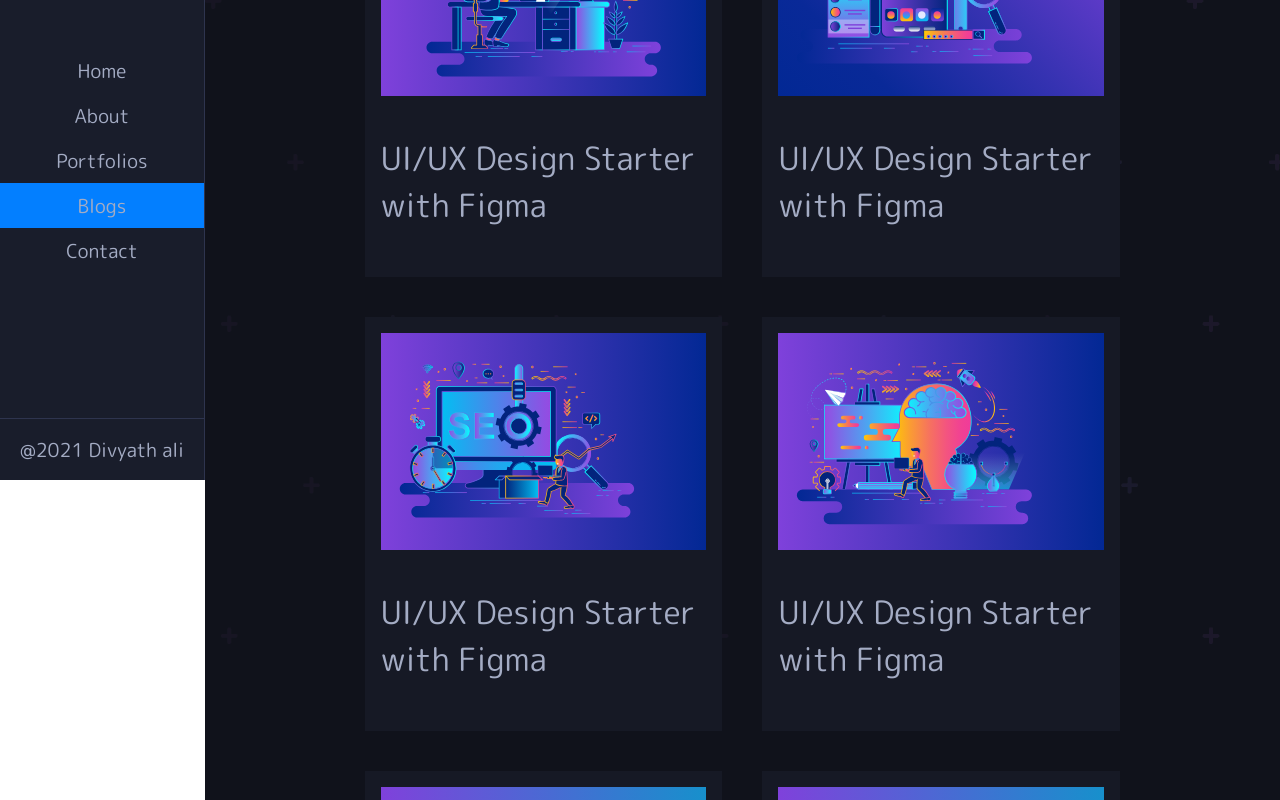
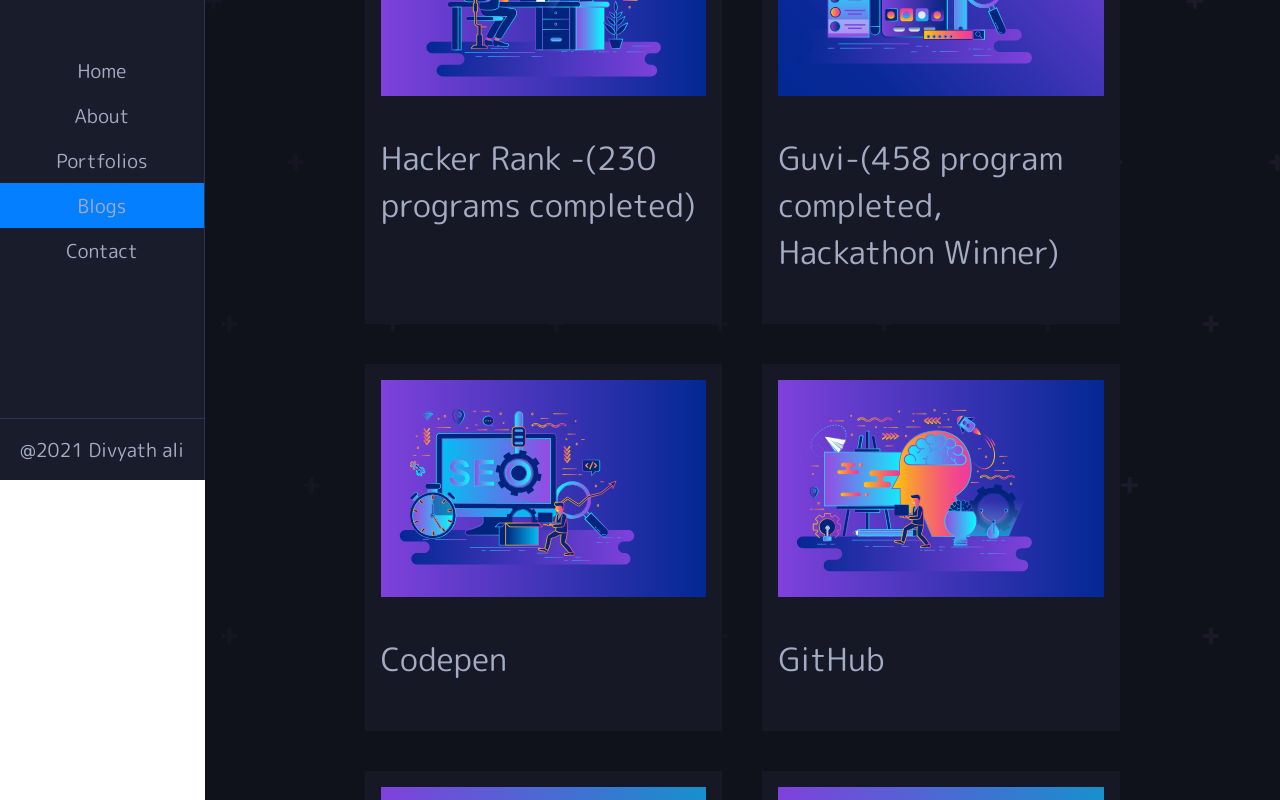
Before and after one commit to Divyathali/Divyathali.github.io, a React (Create React App) app: page /blogs in a window 1280 px wide. Shown: the part 320-1120 px from the top of the page. Built offline with nearby package versions, Linux system fonts and the light colour scheme.

Commit message:
Update allBlogs.js

```diff
--- a/src/Components/allBlogs.js
+++ b/src/Components/allBlogs.js
@@ -8,44 +8,44 @@
     {
         id: 1,
         image: blog1,
-        title: 'UI/UX Design Starter with Figma',
-        link: 'https://www.facebook.com/',
-        date : '21',
-        month: 'Mar',
-        year: '2020'
+        title: 'Hacker Rank -(230 programs completed)',
+        link: 'https://www.hackerrank.com/divyathali',
+        date : '11',
+        month: 'Apr',
+        year: '2021'
     },
     {
         id: 2,
         image: blog2,
-        title: 'UI/UX Design Starter with Figma',
-        link: 'https://www.facebook.com/',
-        date : '09',
+        title: 'Guvi-(458 program completed, Hackathon Winner)',
+        link: 'https://www.guvi.in/divyathalishajahan52',
+        date : '13',
         month: 'Dec',
-        year: '2019'
+        year: '2020'
     },
     {
         id: 3,
         image: blog3,
-        title: 'UI/UX Design Starter with Figma',
-        link: 'https://www.facebook.com/',
-        date : '15',
-        month: 'Jun',
-        year: '2018'
+        title: 'Codepen',
+        link: 'https://codepen.io/Divyathalishajahan',
+        date : '1',
+        month: 'Mar',
+        year: '2021'
     },
     {
         id: 4,
         image: blog4,
-        title: 'UI/UX Design Starter with Figma',
-        link: 'https://www.facebook.com/',
-        date : '04',
-        month: 'Aug',
-        year: '2020'
+        title: 'GitHub',
+        link: 'https://github.com/Divyathali',
+        date : '14',
+        month: 'Apr',
+        year: '2021'
     },
     {
         id: 5,
         image: blog5,
-        title: 'UI/UX Design Starter with Figma',
-        link: 'https://www.facebook.com/',
+        title: 'Free Code Camp',
+        link: 'https://www.freecodecamp.org/divyathalishajahan',
         date : '09',
         month: 'Sep',
         year: '2019'
@@ -53,8 +53,8 @@
     {
         id: 6,
         image: blog5,
-        title: 'UI/UX Design Starter with Figma',
-        link: 'https://www.facebook.com/',
+        title: 'Medium',
+        link: 'https://divyathalishajahan.medium.com/',
         date : '09',
         month: 'Sep',
         year: '2019'
@@ -63,7 +63,7 @@
         id: 7,
         image: blog3,
         title: 'Test Blogs data1',
-        link: 'https://www.facebook.com/',
+        link: '',
         date : '09',
         month: 'Sep',
         year: '2019'
```
